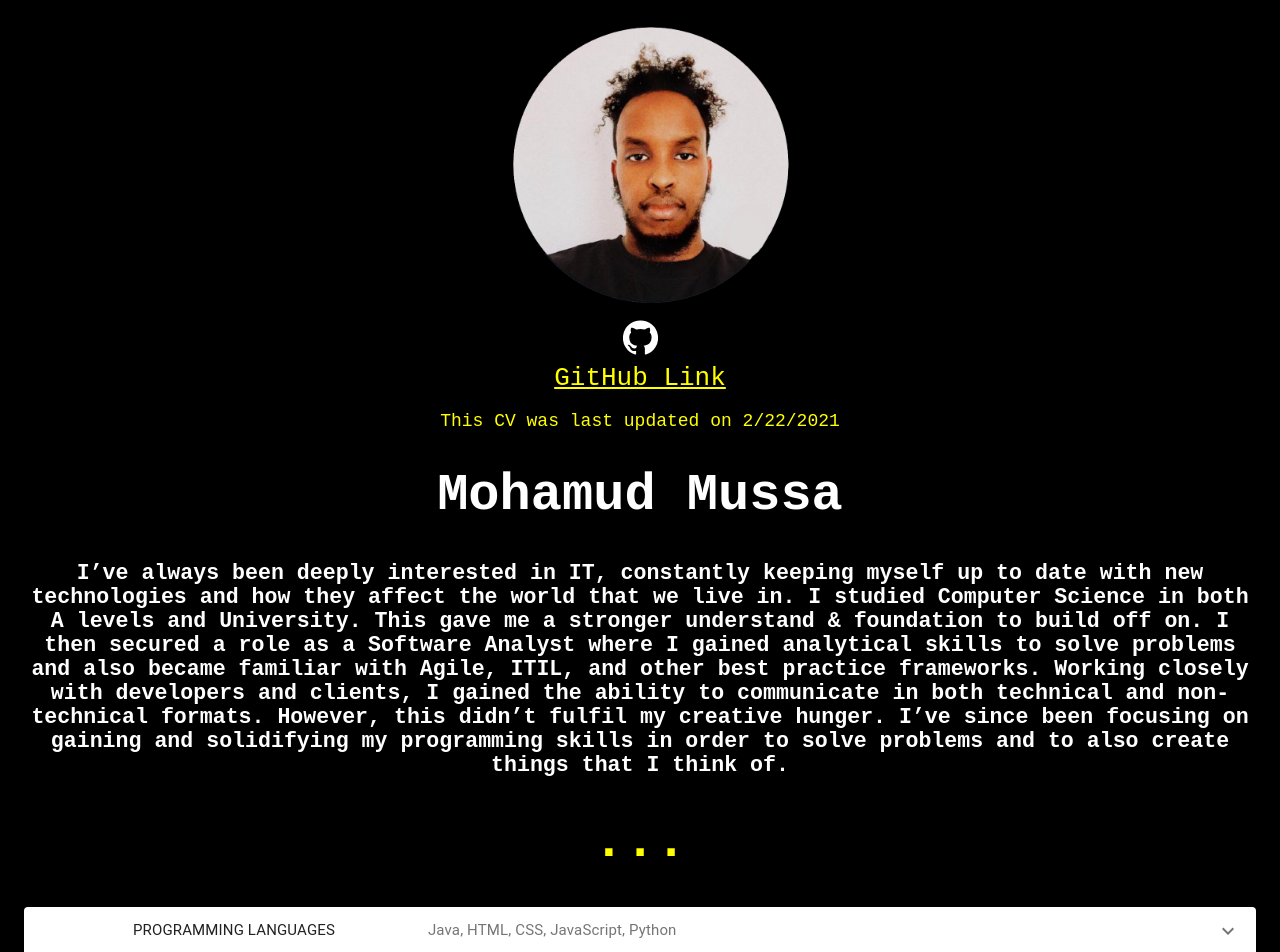
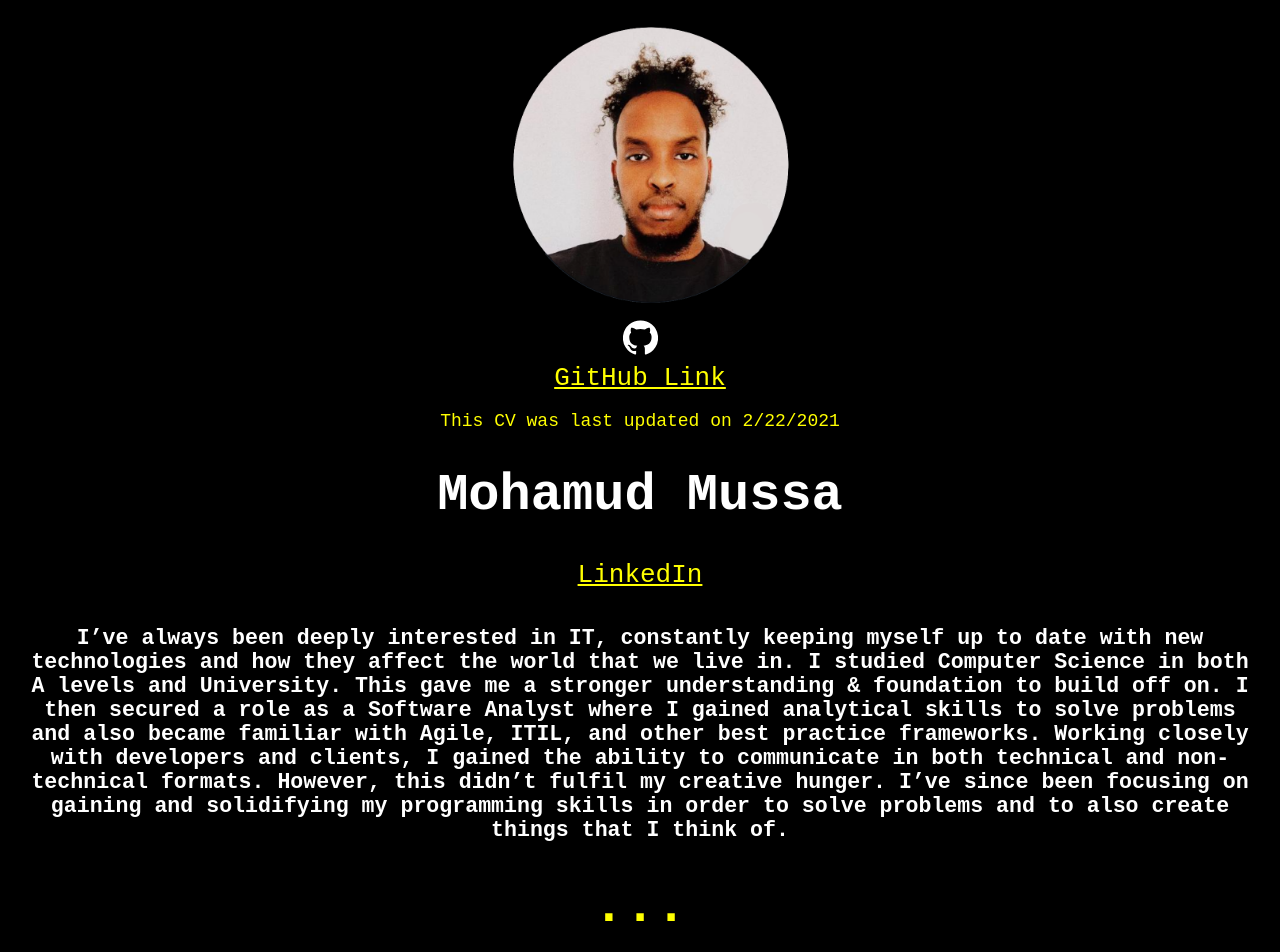
Before and after one commit to MohamudMussa/DAY-1-REACT, a React (Create React App) app in the folder frontend/: page / in a window 1280 px wide. Shown: the top 952 px of the page. Built offline with nearby package versions, Linux system fonts and the light colour scheme.

Commit message:
new info

```diff
--- a/frontend/src/App.js
+++ b/frontend/src/App.js
@@ -37,7 +37,7 @@ function App() {
 
 
           <GitHubIcon fontSize="large"></GitHubIcon>
-          <div></div>
+          <div>
             <a
               className="App-link"
               href="https://github.com/MohamudMussa/"
@@ -47,6 +47,8 @@ function App() {
             >
               GitHub Link
         </a>
+        </div>
+
 
 
 
@@ -59,6 +61,16 @@ function App() {
 
 
             <Introduction> </Introduction>
+
+            <a
+              className="App-link"
+              href="https://www.linkedin.com/in/mohamud-mussa-76272083/"
+              target="_blank"
+              rel="noopener noreferrer"
+
+            >
+              LinkedIn
+        </a>
 
 
             <FirstParagraph> </FirstParagraph>
@@ -80,6 +92,8 @@ function App() {
         </React.Fragment>
 
 
+
+
       </header>
     </div>
   );
--- a/frontend/src/Components/day 1/Mydetails.jsx
+++ b/frontend/src/Components/day 1/Mydetails.jsx
@@ -14,12 +14,10 @@ const useStyles = makeStyles((theme) => ({
     width: '100%',
   },
   heading: {
-    fontSize: theme.typography.pxToRem(15),
     flexBasis: '33.33%',
     flexShrink: 0,
   },
   secondaryHeading: {
-    fontSize: theme.typography.pxToRem(15),
     color: theme.palette.text.secondary,
   },
 }));
@@ -102,7 +100,7 @@ export default function ControlledAccordions() {
         </AccordionSummary>
         <AccordionDetails>
           <Typography>
-          More Detail regarding the above here pal
+            More Detail regarding the above here pal
           </Typography>
         </AccordionDetails>
       </Accordion>
--- a/frontend/src/Components/day 1/info.jsx
+++ b/frontend/src/Components/day 1/info.jsx
@@ -6,11 +6,11 @@ const FirstParagraph = () => {
 
     return (
 
-        <h5 > I’ve always been deeply interested in IT,
+        <h5  > I’ve always been deeply interested in IT,
         constantly keeping myself up to date with new technologies
         and how they affect the world that we live in. I studied
         Computer Science in both A levels and University. This gave me
-        a stronger understand & foundation to build off on. I then
+        a stronger understanding & foundation to build off on. I then
         secured a role as a Software Analyst where I gained analytical
         skills to solve problems and also became familiar with Agile,
         ITIL, and other best practice frameworks. Working closely with
```
Also changed, not shown: 1 other file (tests, documents, lock files or other folders).
